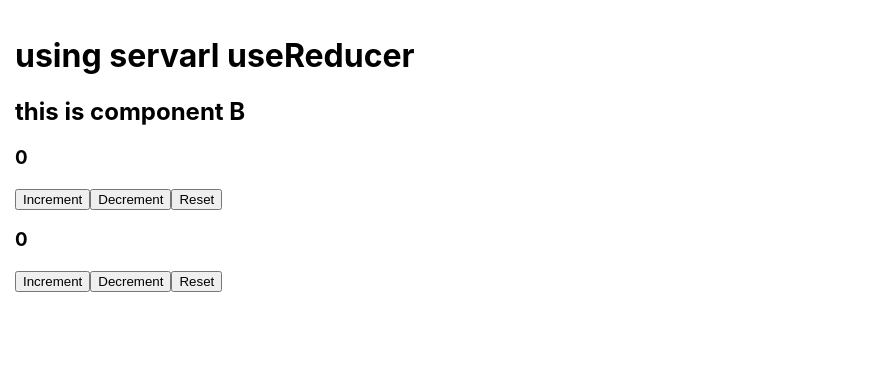
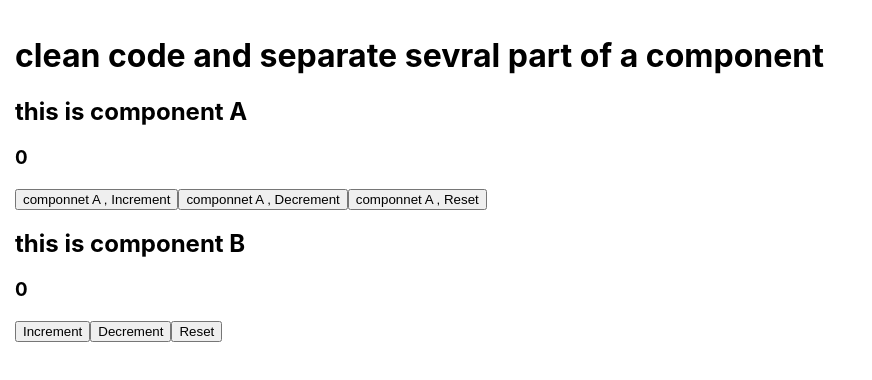
Before and after one commit to BehrangHaghdoust/React-part2, a React (Create React App) app: page / in a window 1280 px wide. Shown: the top 380 px of the page, without its empty margins (0-872 px from the left). Built offline with nearby package versions, Linux system fonts and the light colour scheme.

Commit message:
clean code and separate sevral part of a component

```diff
--- a/src/Components/App.jsx
+++ b/src/Components/App.jsx
@@ -1,36 +1,15 @@
-import React ,{ useReducer } from 'react';
 import ComponentA from '../Components/ComponentA';
-
-const intialState = 0;
-const reducer = (state, action) => {
-  switch (action) {
-    case 'increment':
-      return state + 1
-    case 'decrement':
-      return state - 1
-    case 'reset':
-      return intialState
-    default:
-      return state
-  }
-}
+import CountProvider from '../Context/CountProvider';
 
 
-export const CountContext =React.createContext()
-
 function App() {
-  const [count, dispatch] = useReducer(reducer, intialState);
   return (
     <>
     <div className="App">
-      <h1>using servarl useReducer</h1>
-      <CountContext.Provider value={{countState:count , CountDispatch: dispatch}}>
+      <h1>clean code and separate sevral part of a component</h1>
+      <CountProvider >
       <ComponentA/>
-      <h3>{count}</h3>
-      <button onClick={()=>dispatch('increment')}>Increment</button>
-      <button onClick={()=>dispatch('decrement')}>Decrement</button>
-      <button onClick={()=>dispatch('reset')}>Reset</button>
-      </CountContext.Provider>
+      </CountProvider>
     </div>
 
     </>
--- a/src/Components/ComponentA.jsx
+++ b/src/Components/ComponentA.jsx
@@ -1,8 +1,21 @@
+import {useContext} from 'react'
 import ComponentB from '../Components/ComponentB';
+import CountContext from '../Context/CountContext'
 
 const ComponentA = () => {
+    const countContext = useContext(CountContext)
     return (
+
+        <>
+        <h2>this is component A </h2>
+        <h3>{countContext.countState}</h3>
+      <button onClick={()=>countContext.CountDispatch('increment')}>componnet A , Increment</button>
+      <button onClick={()=>countContext.CountDispatch('decrement')}>componnet A , Decrement</button>
+      <button onClick={()=>countContext.CountDispatch('reset')}>componnet A , Reset</button>
+
+
         <ComponentB/>
+        </>
     )
 }
 
--- a/src/Components/ComponentB.jsx
+++ b/src/Components/ComponentB.jsx
@@ -1,5 +1,5 @@
 import {useContext} from 'react';
-import {CountContext} from '../Components/App.jsx';
+import CountContext from '../Context/CountContext';
 
 const ComponentB =()=> {
    const countContext = useContext(CountContext)
--- /dev/null
+++ b/src/Context/CountContext.jsx
@@ -0,0 +1,5 @@
+import { createContext } from "react";
+
+const countContext = createContext();
+
+export default countContext ;
--- /dev/null
+++ b/src/Context/CountProvider.jsx
@@ -0,0 +1,18 @@
+import { useReducer } from "react";
+import CountContext  from "./CountContext";
+import countReducer from '../Context/countReducer'
+
+
+const intialState = 0;
+
+const CountProvider = (props) => {
+    const [count, dispatch] = useReducer(countReducer, intialState);
+
+    return (
+        <CountContext.Provider  value={{countState:count , CountDispatch: dispatch}}>
+            {props.children}
+        </CountContext.Provider>
+    )
+}
+
+export default CountProvider ;
--- /dev/null
+++ b/src/Context/countReducer.js
@@ -0,0 +1,15 @@
+const countReducer = (state, action) => {
+    switch (action) {
+      case 'increment':
+        return state + 1
+      case 'decrement':
+        return state - 1
+      case 'reset':
+        return 0
+      default:
+        return state
+    }
+  }
+
+
+  export default countReducer;
```
